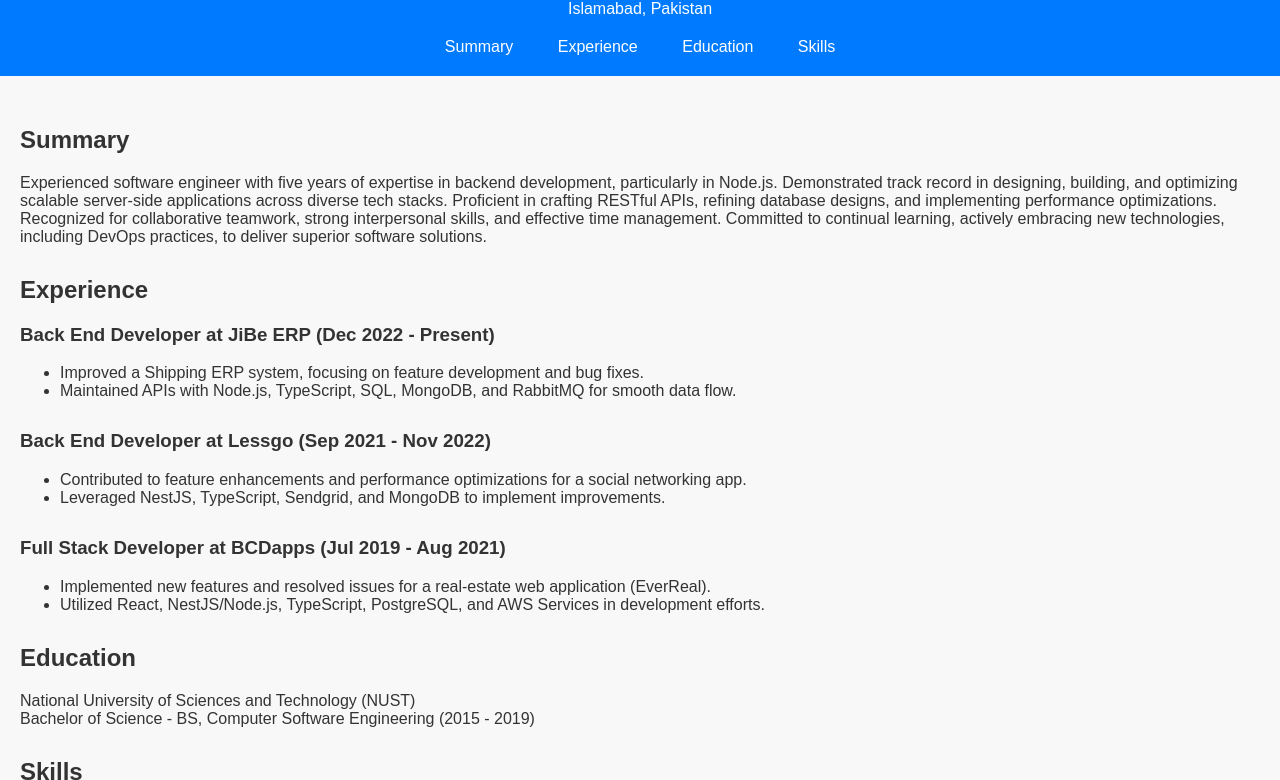
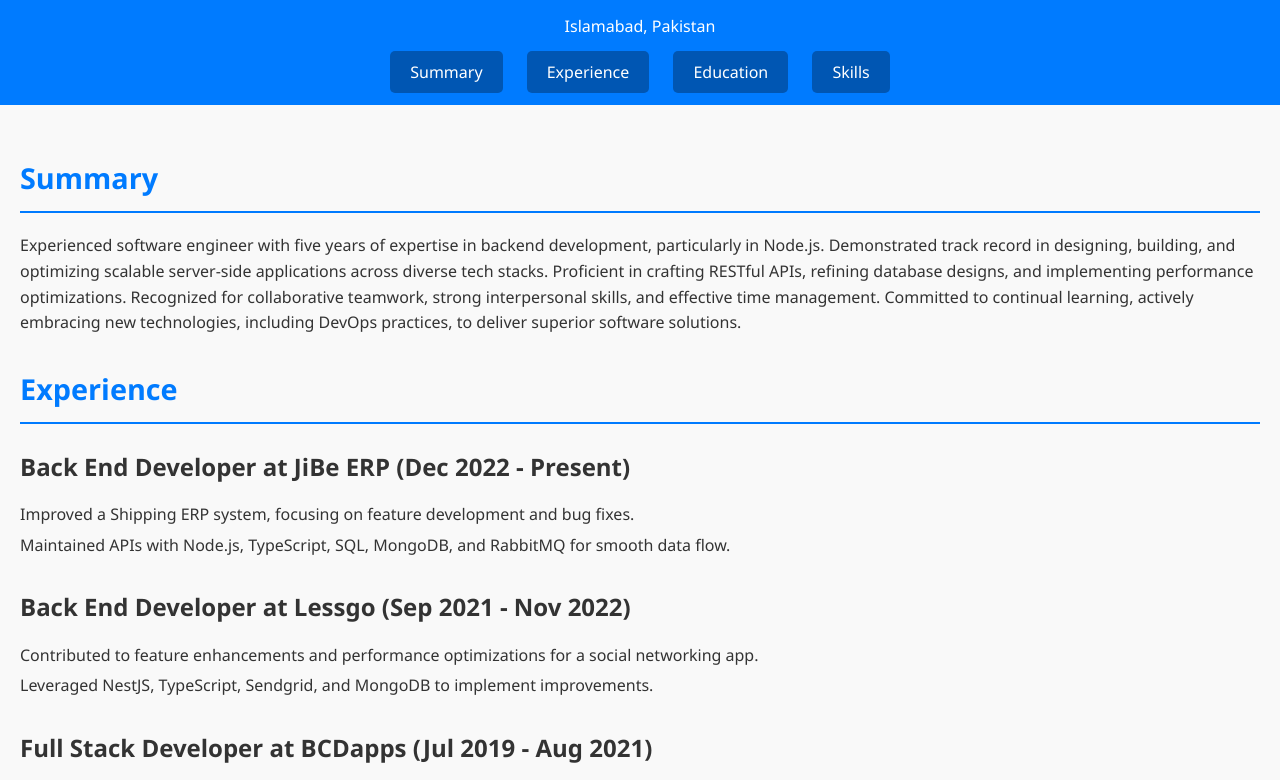
Before and after one commit to adeelahmad96/adeelahmad96.github.io, a plain HTML site: page index.html in a window 1280 px wide. Shown: the part 100-880 px from the top of the page. Drawn offline with Linux system fonts and the light colour scheme.

Commit message:
Update index.html

```diff
--- a/index.html
+++ b/index.html
@@ -12,9 +12,10 @@
         }
 
         body {
-            font-family: Arial, sans-serif;
-            background-color: #f8f8f8;
+            font-family: 'Segoe UI', Tahoma, Geneva, Verdana, sans-serif;
+            background-color: #f9f9f9;
             color: #333;
+            line-height: 1.6;
         }
 
         header {
@@ -24,14 +25,27 @@
             text-align: center;
         }
 
+        h1, h2, h3 {
+            color: #333;
+        }
+
         nav {
             margin-top: 20px;
+            text-align: center;
         }
 
         nav a {
             text-decoration: none;
             color: #fff;
             padding: 10px 20px;
+            margin: 0 10px;
+            border-radius: 5px;
+            background-color: #0056b3;
+            transition: background-color 0.3s ease;
+        }
+
+        nav a:hover {
+            background-color: #004085;
         }
 
         main {
@@ -40,10 +54,30 @@
 
         h2 {
             margin-top: 30px;
+            font-size: 1.8rem;
+            color: #007bff;
+            border-bottom: 2px solid #007bff;
+            padding-bottom: 10px;
+            margin-bottom: 20px;
         }
 
         article {
             margin-bottom: 30px;
+        }
+
+        article h3 {
+            font-size: 1.5rem;
+            margin-bottom: 10px;
+            color: #333;
+        }
+
+        article ul {
+            list-style-type: none;
+            padding-left: 0;
+        }
+
+        article li {
+            margin-bottom: 5px;
         }
 
         footer {
```
